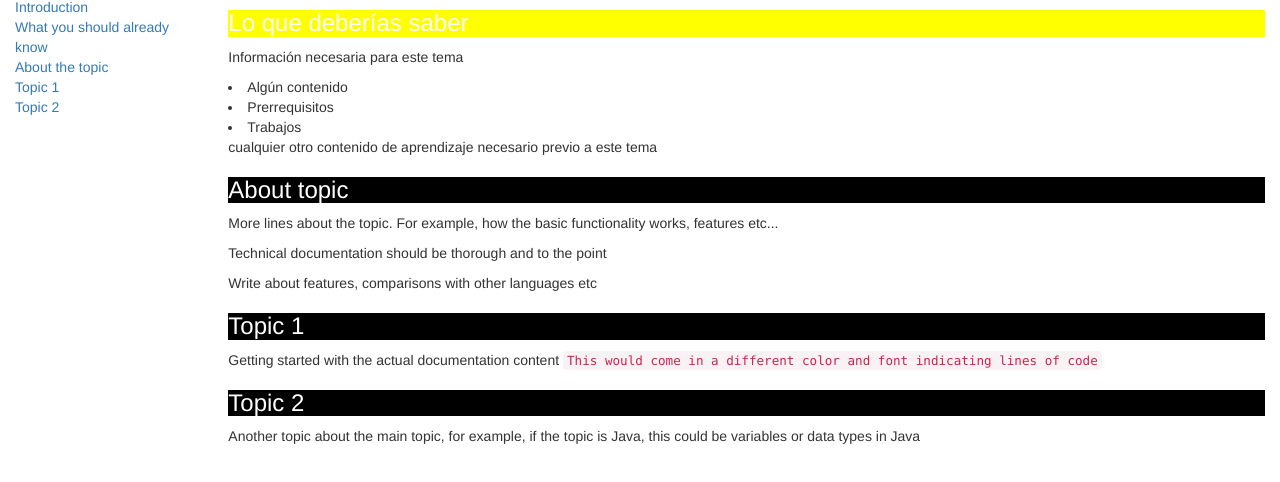
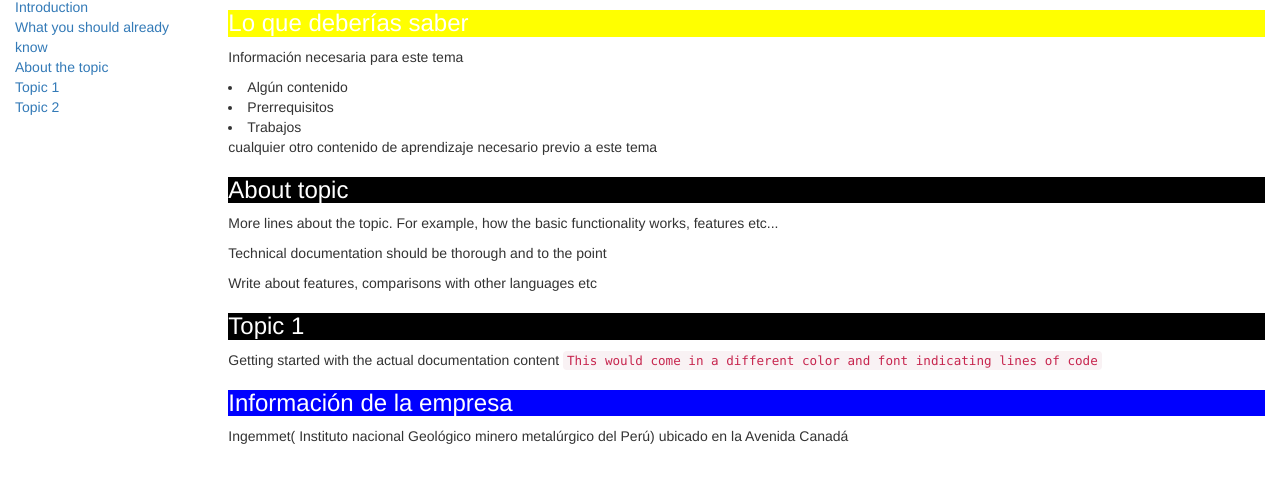
Before and after one commit to jorgeluisyh/pagina_simple, a plain HTML site: page index.html in a window 1280 px wide. Shown: the part 86-568 px from the top of the page. Drawn offline with nearby package versions, Linux system fonts and the light colour scheme.

Commit message:
agregamos gitignore e información de ingemmet

```diff
--- a/estilos.css
+++ b/estilos.css
@@ -11,3 +11,7 @@ h3 {
 #should_know{
  background-color: yellow;
 }
+
+#topic_2{
+	background-color: blue;
+}
--- a/index.html
+++ b/index.html
@@ -70,11 +70,13 @@
                         </code>
                     </article>
                 </section>
-                <section class="main-section" id="Topic_2">
-                    <h3 id= "topic 2">Topic 2</h3>
+                <section class="main-section" id="Topic_">
+                    <h3 id= "topic_2">Información de la empresa</h3>
+                    <article>
                     <p>
-Another topic about the main topic, for example, if the topic is Java, this could be variables or data types in Java
+Ingemmet( Instituto nacional Geológico minero metalúrgico del Perú) ubicado en la Avenida Canadá
                     </p>
+                    <article>
                 </section>
             </main>
         </div>
```
Also changed, not shown: 1 other file.
